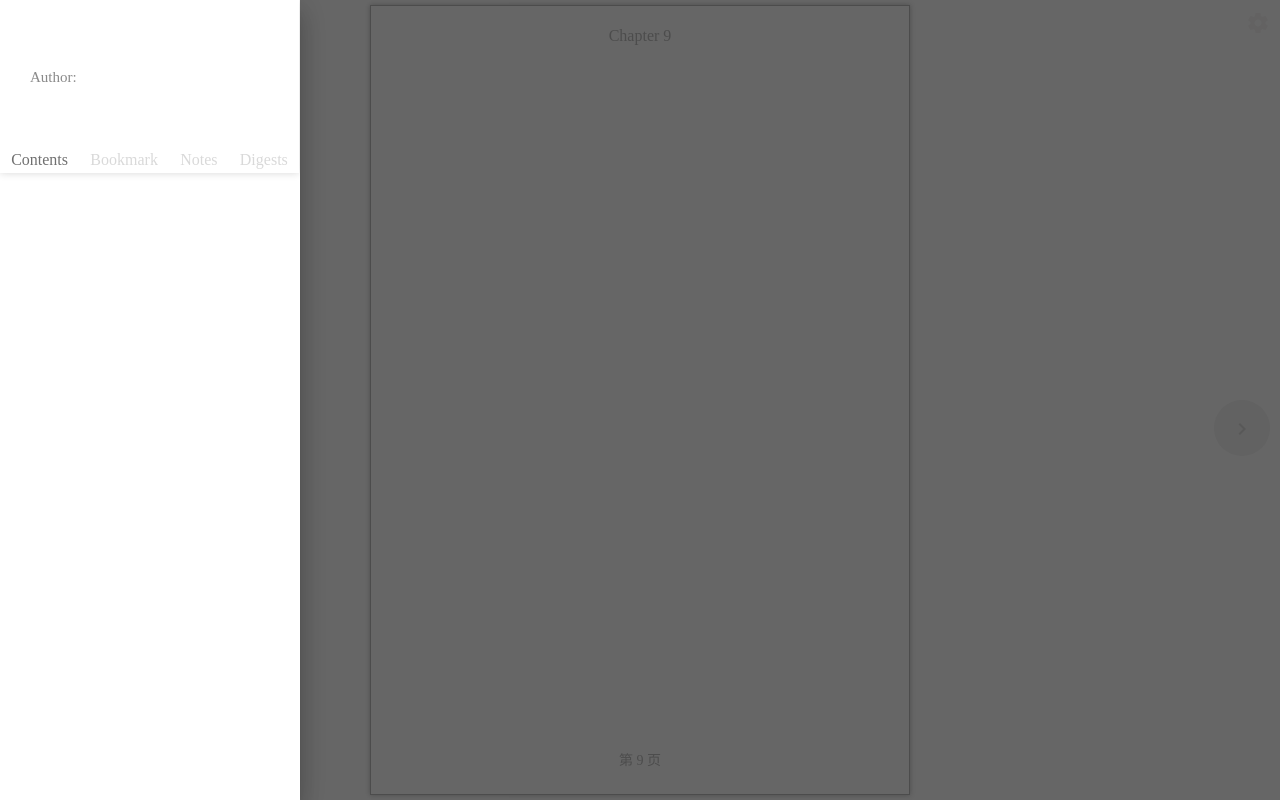
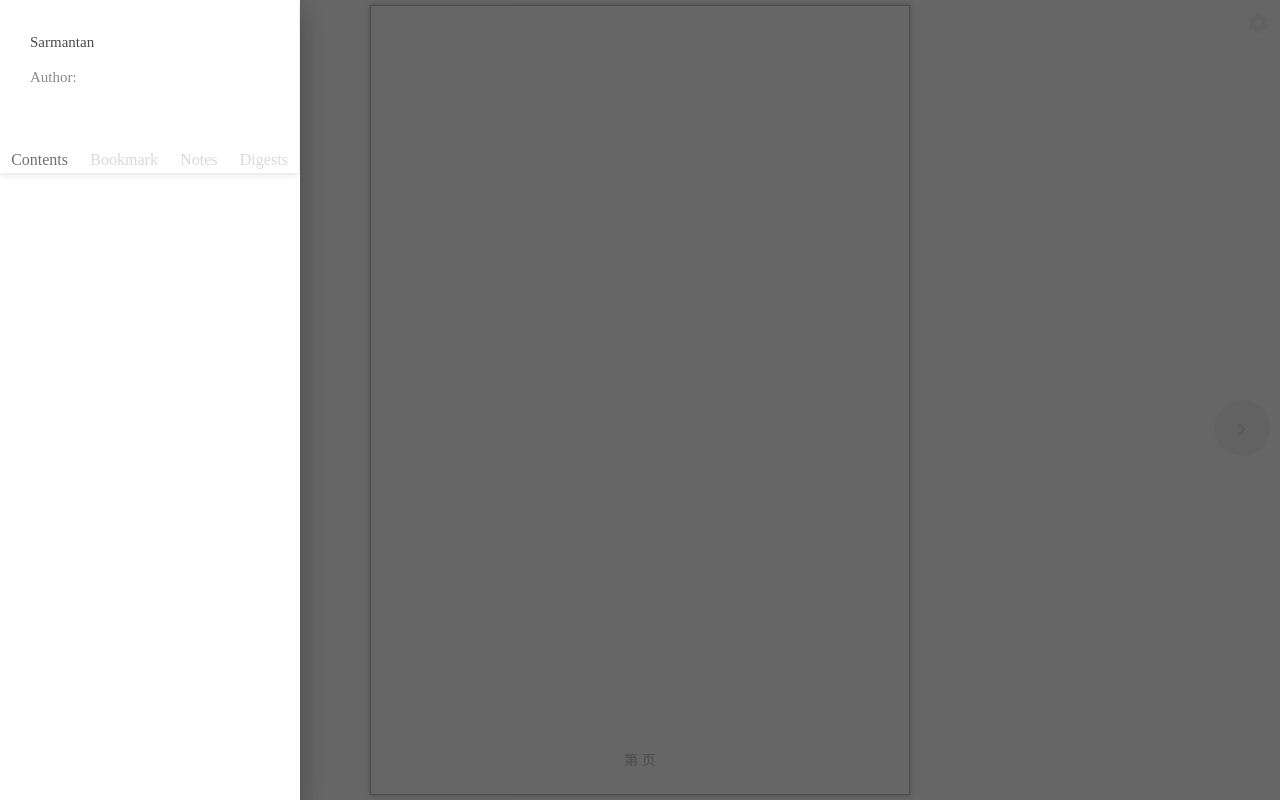
Before and after one commit to kylqin/immerse, an Angular app: page /reader in a window 1280 px wide. Both pictures are taken after a click on the button "bookmarks". Built offline with nearby package versions, Linux system fonts and the light colour scheme.

Commit message:
show reading location info

```diff
--- a/src/app/reader/background/background.component.html
+++ b/src/app/reader/background/background.component.html
@@ -3,10 +3,10 @@
   [ngClass]="isSingleMode ? 'single' : ''"
   [ngStyle]="{'background-color': backgroundColor}"
 >
-  <p class="progress-chapter-name">Chapter 9</p>
-  <p *ngIf="!isSingleMode" class="progress-book-name">Sarmantan</p>
-  <p class="background-page-left">第 9 页</p>
-  <p *ngIf="!isSingleMode" class="background-page-right">第 10 页</p>
+  <p class="progress-chapter-name" [ngClass]="chapter">{{chapter}}</p>
+  <p *ngIf="!isSingleMode" class="progress-book-name">{{bookName}}</p>
+  <p class="background-page-left">第 {{leftPage}} 页</p>
+  <p *ngIf="!isSingleMode" class="background-page-right">第 {{rightPage}} 页</p>
   <!-- <div class="background-box2"></div>
   <div class="background-box3"></div> -->
   <div class="background-box1"></div>
--- a/src/app/reader/background/background.component.scss
+++ b/src/app/reader/background/background.component.scss
@@ -63,13 +63,13 @@
   right: 5px;
   top: 5px;
   bottom: 5px;
-  border: 1px solid rgba(191, 191, 191, 1);
-  box-shadow: 0 0 5px rgba(191, 191, 191, 1);
   z-index: 0;
 
   .single & {
     left: calc(50vw - 270px);
     right: calc(50vw - 270px);
+    border: 1px solid rgba(191, 191, 191, 1);
+    box-shadow: 0 0 5px rgba(191, 191, 191, 1);
   }
 }
 // .background-box2 {
--- a/src/app/reader/background/background.component.ts
+++ b/src/app/reader/background/background.component.ts
@@ -1,5 +1,6 @@
-import { Component, OnInit } from '@angular/core';
+import { ChangeDetectorRef, Component, OnInit } from '@angular/core';
 import { ConfigService } from 'src/app/config/config.service';
+import { ReaderService } from '../reader.service';
 
 @Component({
   selector: 'app-reader-background',
@@ -7,18 +8,30 @@ import { ConfigService } from 'src/app/config/config.service';
   styleUrls: ['./background.component.scss']
 })
 export class BackgroundComponent implements OnInit {
+  public backgroundColor = '';
 
-  public backgroundColor = '';
+  public bookName = '';
+  public chapter = '';
+  public leftPage = '';
+  public rightPage = '';
 
   private pageMode: string;
   public get isSingleMode() {
     return this.pageMode !== 'double';
   }
 
-  constructor(private configService: ConfigService) { }
+  constructor(
+    private configService: ConfigService,
+    private readerService: ReaderService,
+    private changeDetectorRef: ChangeDetectorRef
+  ) { }
 
   ngOnInit() {
     this.watchSettings();
+    this.watchInfo();
+
+    this.bookName = this.readerService.currentBook.name;
+
     this.backgroundColor = this.configService.getItem('reader.theme') as string;
     this.pageMode = this.configService.getItem('reader.pageMode') as string;
    }
@@ -31,6 +44,21 @@ export class BackgroundComponent implements OnInit {
     this.configService.listen('reader.pageMode').subscribe((pageMode: string) => {
       this.pageMode = pageMode;
     });
-   }
+  }
+
+  watchInfo() {
+    this.readerService.currentChapter.subscribe(chapter => {
+      this.chapter = chapter;
+      // see: https://zhuanlan.zhihu.com/p/100038957
+      this.changeDetectorRef.detectChanges();
+    });
+    this.readerService.leftPage.subscribe(leftPage => {
+      this.leftPage = leftPage;
+    });
+    this.readerService.rightPage.subscribe(rightPage => {
+      this.rightPage = rightPage;
+      document.documentElement.click();
+    });
+  }
 
 }
--- a/src/app/reader/navigation/navigation.component.html
+++ b/src/app/reader/navigation/navigation.component.html
@@ -1,4 +1,4 @@
-<div class="reader-navigation">
+<div class="reader-navigation" [ngStyle]="{ 'background-color': backgroundColor }">
   <ng-template [ngIf]="isSearch" [ngIfElse]="nav">
     <span
       class="icon-close nav-close-icon"
--- a/src/app/reader/navigation/navigation.component.scss
+++ b/src/app/reader/navigation/navigation.component.scss
@@ -4,7 +4,6 @@
   top: 0;
   width: 300px;
   height: 100%;
-  background-color: white;
   box-shadow: 0 0 16px rgba(0,0,0,.38);
 }
 
@@ -12,7 +11,6 @@
   position: absolute;
   width: 299px;
   height: 173px;
-  background: rgba(255, 255, 255, 1);
   box-shadow: 0px 0px 8px rgba(0, 0, 0, 0.16);
   opacity: 1;
   z-index: 10;
@@ -95,7 +93,6 @@
 .navigation-body {
   width: 100%;
   height: 100%;
-  // padding-right: 17px; /* Increase/decrease this value for cross-browser compatibility */
   box-sizing: content-box;
   overflow-y: scroll;
   z-index: 0;
@@ -126,7 +123,7 @@
   left: 0px;
   width: 299px;
   height: 100%;
-  background: rgba(255, 255, 255, 1);
+  // background: rgba(255, 255, 255, 1);
   box-shadow: 0px 0px 16px rgba(0, 0, 0, 0.38);
   opacity: 1;
   z-index: 10;
--- a/src/app/reader/navigation/navigation.component.ts
+++ b/src/app/reader/navigation/navigation.component.ts
@@ -1,5 +1,6 @@
 import { Component, OnInit } from '@angular/core';
 import { ReaderService } from '../reader.service';
+import { ConfigService } from 'src/app/config/config.service';
 
 @Component({
   selector: 'app-reader-navigation',
@@ -7,14 +8,20 @@ import { ReaderService } from '../reader.service';
   styleUrls: ['./navigation.component.scss']
 })
 export class NavigationComponent implements OnInit {
+  public backgroundColor = '';
   public isSearch = false;
   public currentTab = 'contents';
 
   constructor(
+    private configService: ConfigService,
     public readerService: ReaderService
   ) { }
 
   ngOnInit(): void {
+    this.backgroundColor = this.configService.getItem('reader.theme') as string;
+    this.configService.listen('reader.theme').subscribe((theme: string) => {
+      this.backgroundColor = theme;
+    });
   }
 
   changeTab(tab: string) {}
--- a/src/app/reader/reader.component.ts
+++ b/src/app/reader/reader.component.ts
@@ -113,6 +113,7 @@ export class ReaderComponent implements OnInit {
   watchEpub(epub, settings) {
     // (window as any).rangy.init(); // 初始化
     epub.rendition.on('locationChanged', () => {
+      this.readerService.touchCurrentChapter(epub);
       // this.props.handleReadingEpub(epub);
       // this.props.handleOpenMenu(false);
       const currentLocation = epub.rendition.currentLocation();
@@ -125,13 +126,11 @@ export class ReaderComponent implements OnInit {
       //     ? true
       //     : false
       // );
-      console.log('locationChanged', currentLocation);
       if (this.readingProgress.locations) {
         const percentage = this.readingProgress.locations.percentageFromCfi(cfi);
         this.rlService.recordCfi(this.readerService.currentBook.key, cfi, percentage);
         this.readingProgress.percentage = percentage;
       }
-      // this.isFirst = false;
     });
     epub.rendition.on('rendered', () => {
       // this.setState({ loading: false });
--- a/src/app/reader/reader.service.ts
+++ b/src/app/reader/reader.service.ts
@@ -10,7 +10,7 @@ import { Subject, BehaviorSubject } from 'rxjs';
 export class ReaderService {
   private ePub = (window as any).ePub;
 
-  public currentBook: any = { key: '1603109063292' };
+  public currentBook: any = { key: '1603109063292', name: 'Sarmantan' };
 
   public currentEpub = null;
 
@@ -18,6 +18,10 @@ export class ReaderService {
   public flattenedToc = null;
   public notes = [];
   public bookmarks = [];
+
+  public currentChapter = new BehaviorSubject('');
+  public leftPage = new BehaviorSubject('');
+  public rightPage = new BehaviorSubject('');
 
   constructor() { }
 
@@ -245,6 +249,26 @@ export class ReaderService {
       });
   }
 
+  public touchCurrentChapter(epub) {
+    const currentLocation = epub.rendition.currentLocation();
+    if (!currentLocation.start) {
+      return;
+    }
+
+    this.leftPage.next(currentLocation.start.displayed.page);
+    this.rightPage.next(currentLocation.end.displayed.page);
+
+    const chapterHref = currentLocation.start.href;
+    let chapter = 'Unknown Chapter';
+    const currentChapter = this.flattenedToc.filter(
+      (item: any) => item.href.split('#')[0] === chapterHref
+    )[0];
+    if (currentChapter) {
+      chapter = currentChapter.label.trim();
+    }
+    this.currentChapter.next(chapter);
+  }
+
   // settings
 
   // public setPageMode(mode: 'single' | 'double' | 'scroll' | 'continuous') {
```
